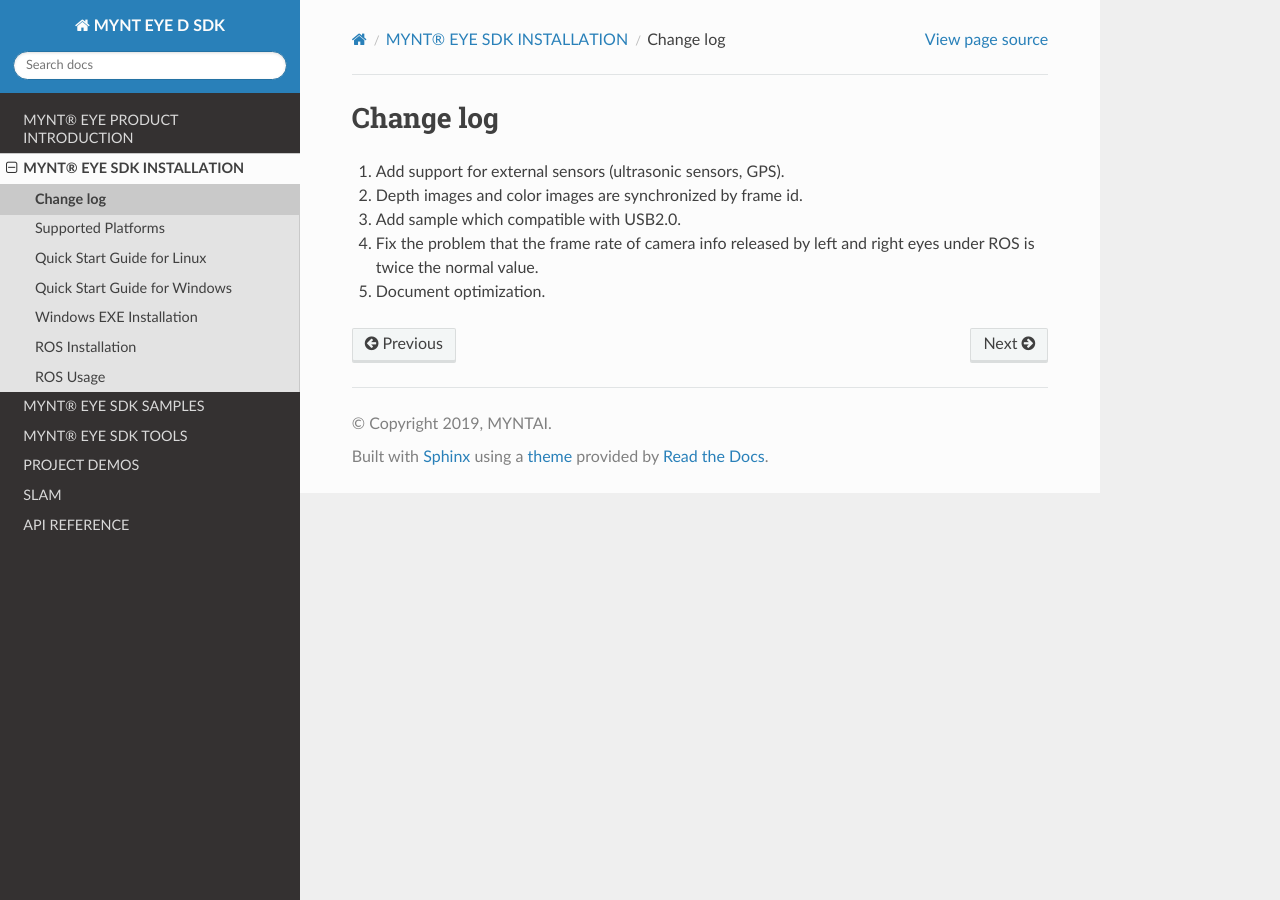
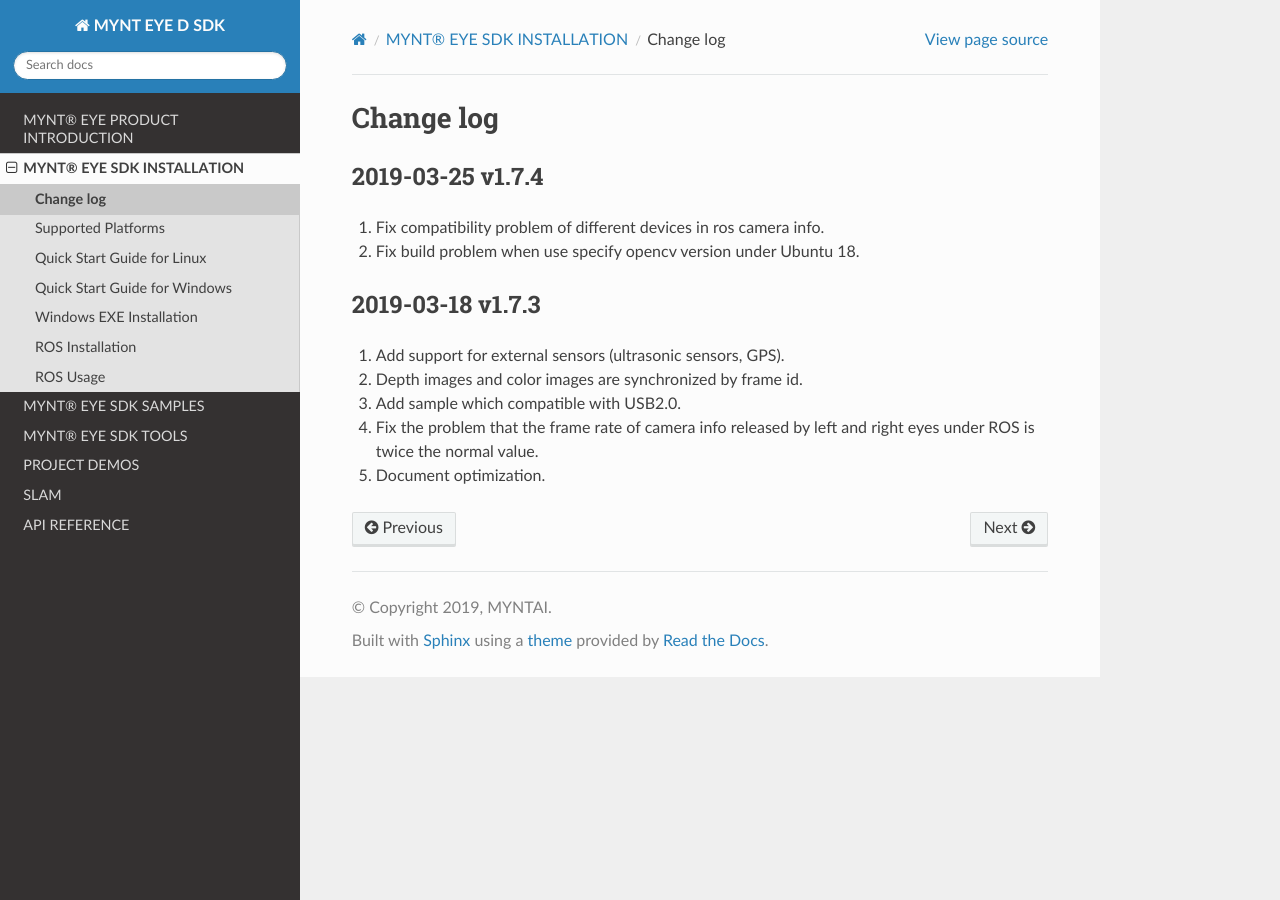
Before and after one commit to slightech/MYNT-EYE-D-SDK, a Sphinx documentation site: the page built from docs/installation/change_log.rst, in a window 1280 px wide. Built offline with Sphinx 7.4.7 and the Read the Docs theme 2.0.0, drawn with Linux system fonts in a browser that asks for light colours.

Commit message:
docs(changelog) update 1.7.4 changelog

```diff
--- a/docs/installation/change_log.rst
+++ b/docs/installation/change_log.rst
@@ -2,6 +2,18 @@
 
 Change log
 ============
+
+
+2019-03-25 v1.7.4
+-----------------
+
+1. Fix compatibility problem of different devices in ros camera info.
+
+2. Fix build problem when use specify opencv version under Ubuntu 18.
+
+
+2019-03-18 v1.7.3
+-----------------
 
 1. Add support for external sensors (ultrasonic sensors, GPS).
 
```
